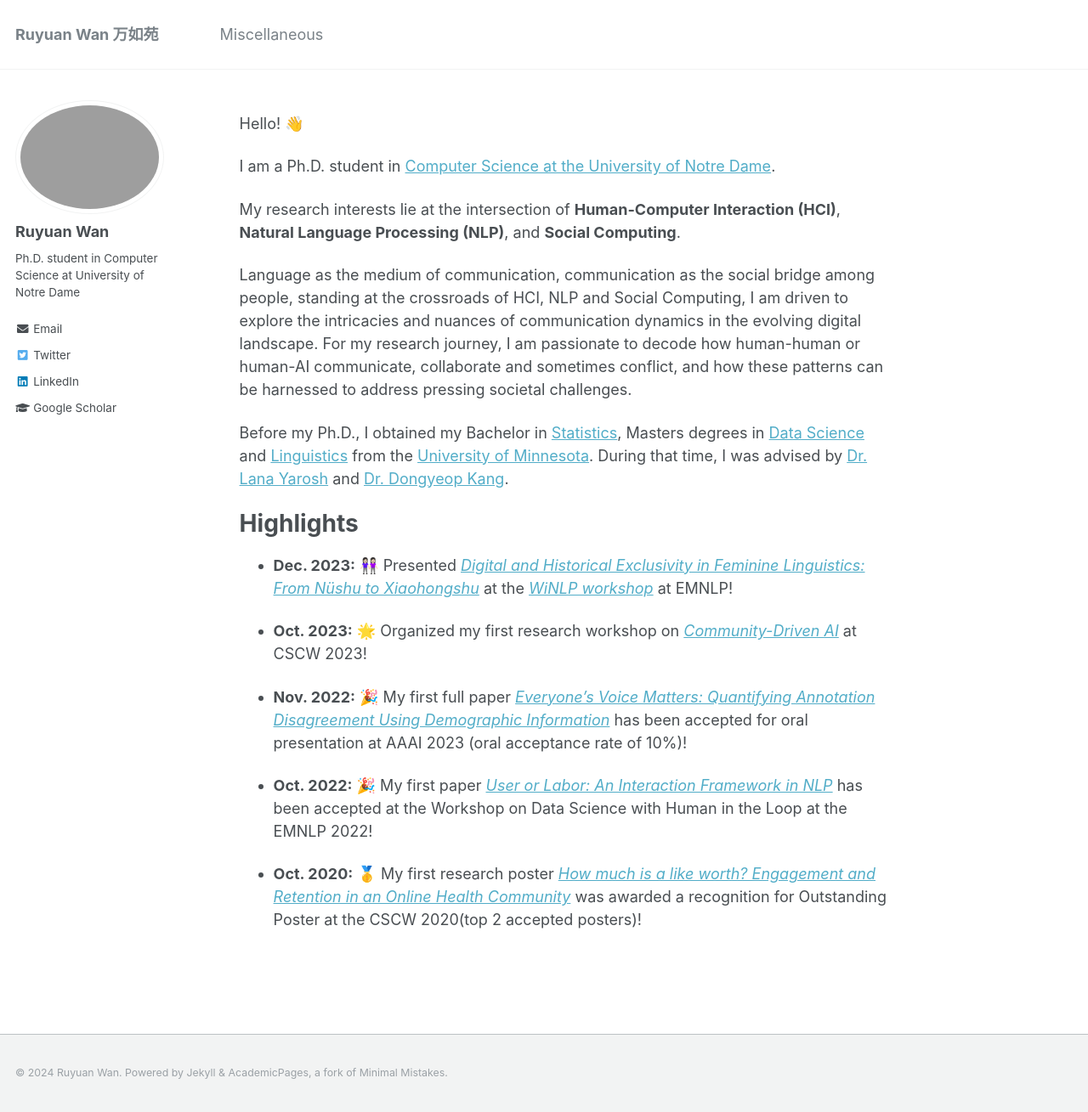
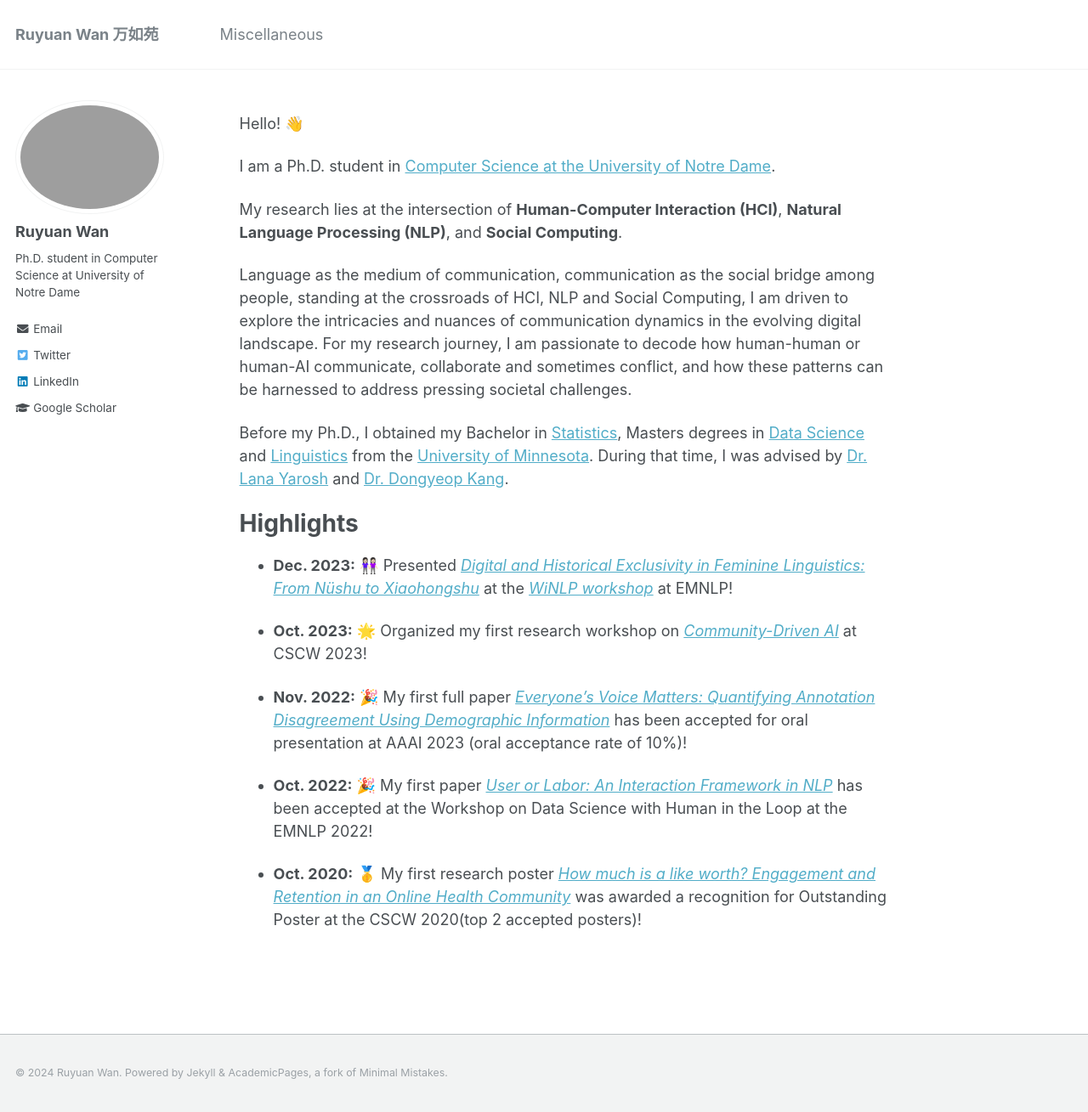
Before and after one commit to RuyuanWan/ruyuanwan.github.io, a Jekyll site: the page built from _pages/about.md, in a window 1280 px wide and 1309 px high. Shown: the whole window at 85% size. Built offline with Jekyll 4.4.1, drawn with Linux system fonts in a browser that asks for light colours.

Commit message:
Update about.md

```diff
--- a/_pages/about.md
+++ b/_pages/about.md
@@ -13,7 +13,7 @@ Hello! 👋<br/>
 
 I am a Ph.D. student in [Computer Science at the University of Notre Dame](https://cse.nd.edu/).<br/>
 
-My research interests lie at the intersection of <b>Human-Computer Interaction (HCI)</b>, <b>Natural Language Processing (NLP)</b>, and <b>Social Computing</b>.
+My research lies at the intersection of <b>Human-Computer Interaction (HCI)</b>, <b>Natural Language Processing (NLP)</b>, and <b>Social Computing</b>.
 
 Language as the medium of communication, communication as the social bridge among people, standing at the crossroads of HCI, NLP and Social Computing, I am driven to explore the intricacies and nuances of communication dynamics in the evolving digital landscape. For my research journey, I am passionate to decode how human-human or human-AI communicate, collaborate and sometimes conflict, and how these patterns can be harnessed to address pressing societal challenges.
 
```
